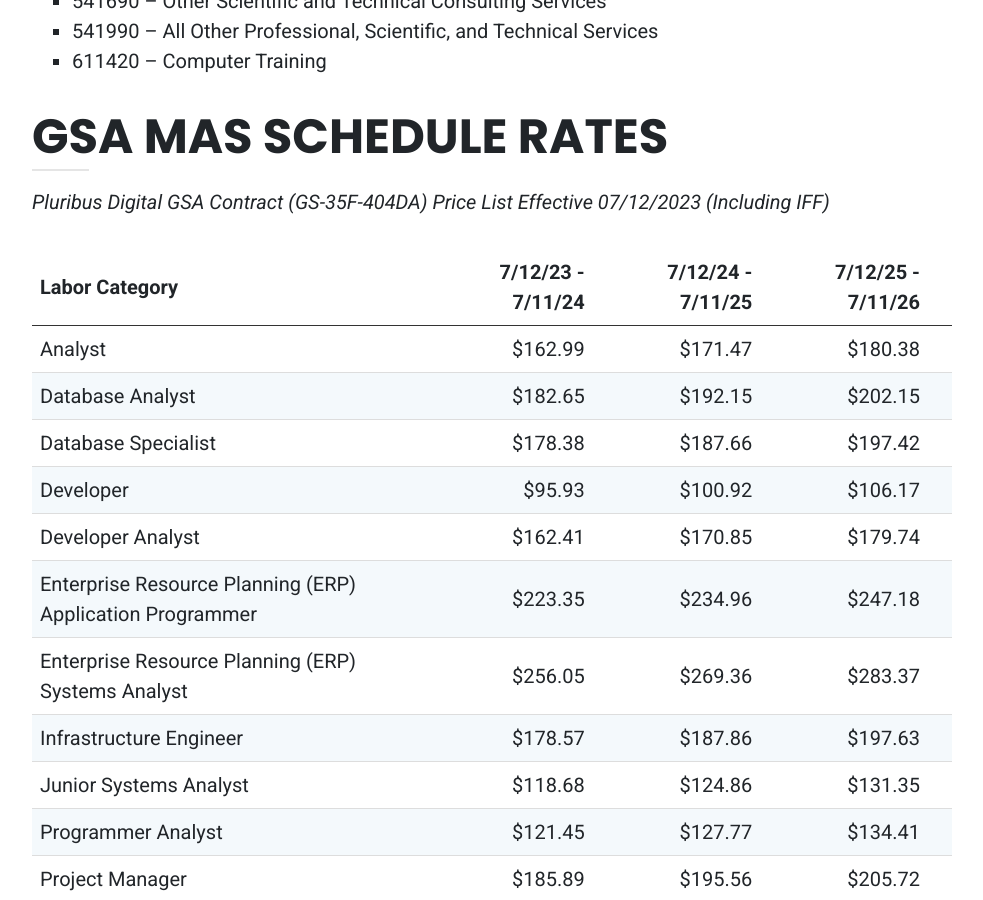
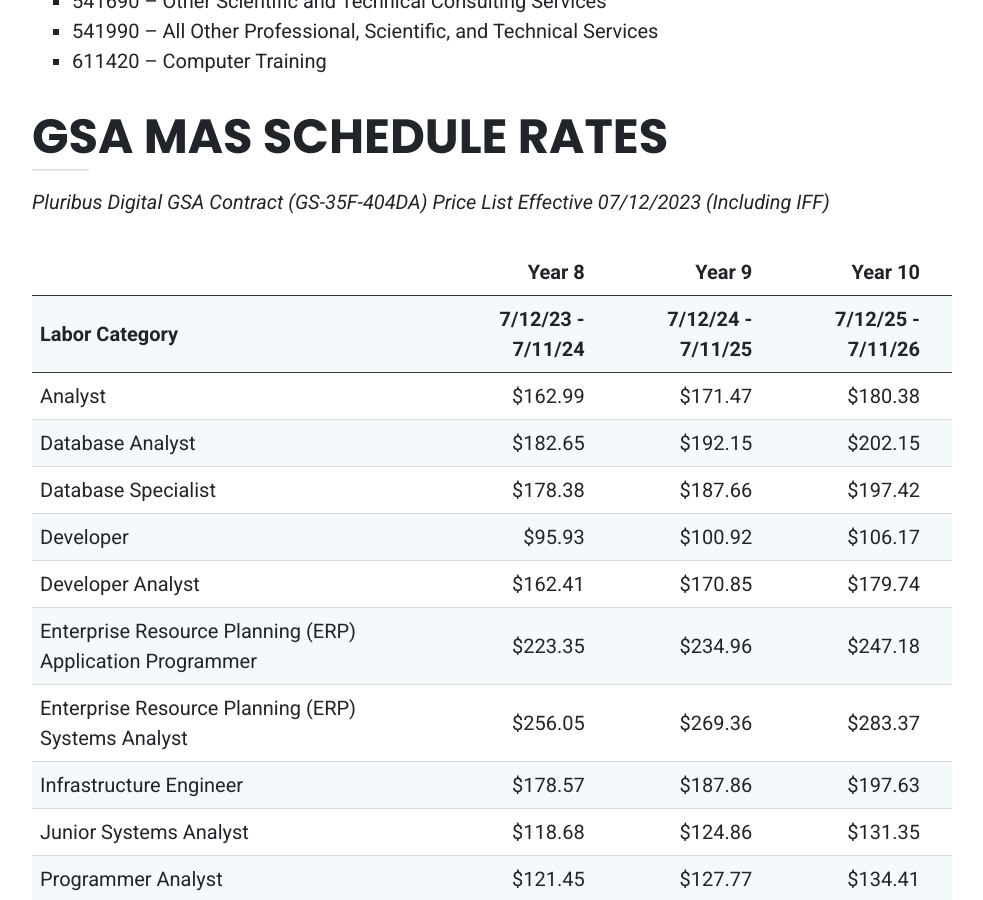
Before and after one commit to PluribusDigital/pluribusdigital-com, a Jekyll site: the page built from content/work/contract_vehicles/gsa_70.md, in a window 1280 px wide and 900 px high, scrolled down 1214 px. Shown: the whole window, without its empty margins (148-1131 px from the left). Built offline with Jekyll 4.4.1, drawn with Linux system fonts in a browser that asks for light colours.

Commit message:
Update gsa_70.md

```diff
--- a/content/work/contract_vehicles/gsa_70.md
+++ b/content/work/contract_vehicles/gsa_70.md
@@ -44,6 +44,7 @@
 
 _Pluribus Digital GSA Contract (GS-35F-404DA) Price List Effective 07/12/2023 (Including IFF)_
 
+| | Year 8 | Year 9 | Year 10 |
 | Labor Category | 7/12/23 - 7/11/24 | 7/12/24 - 7/11/25 | 7/12/25 - 7/11/26 |
 | :--- | ---: | ---: | ---: |
 | Analyst |	$162.99 | $171.47| $180.38 |
```
